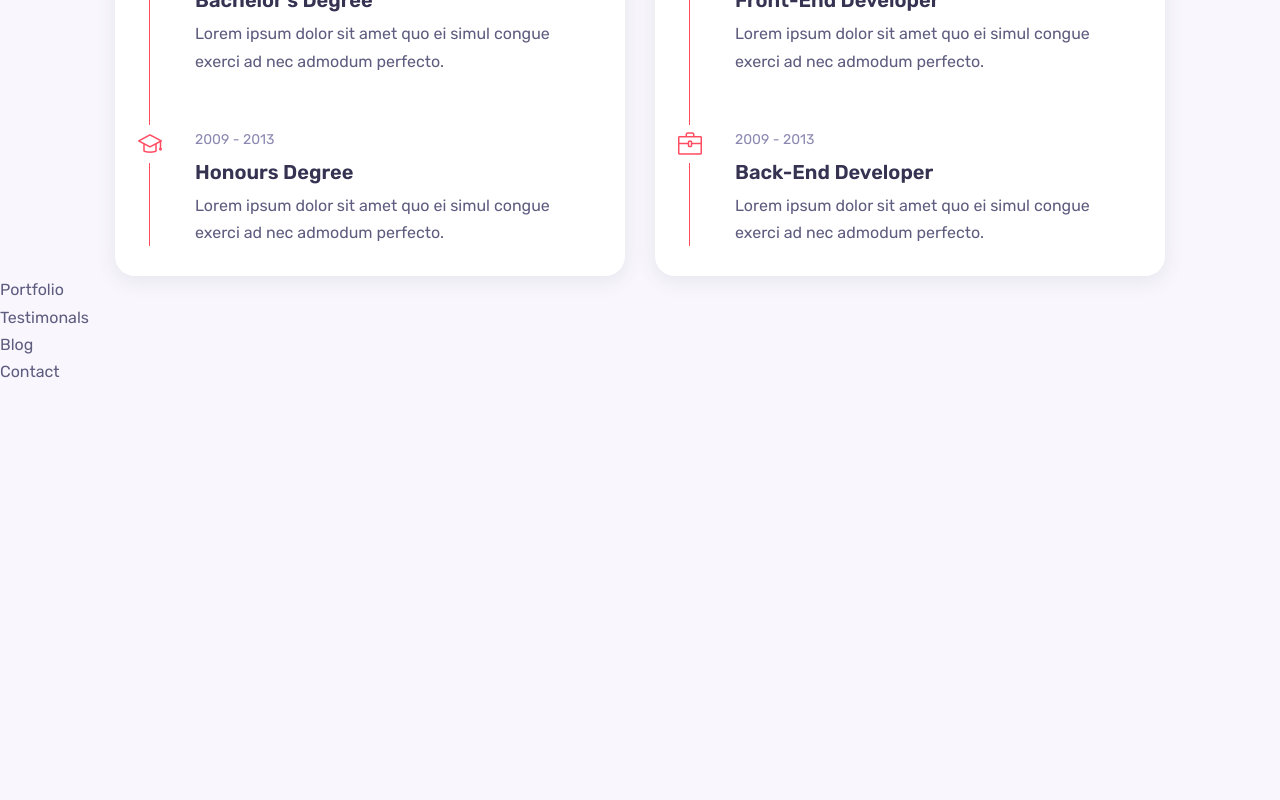
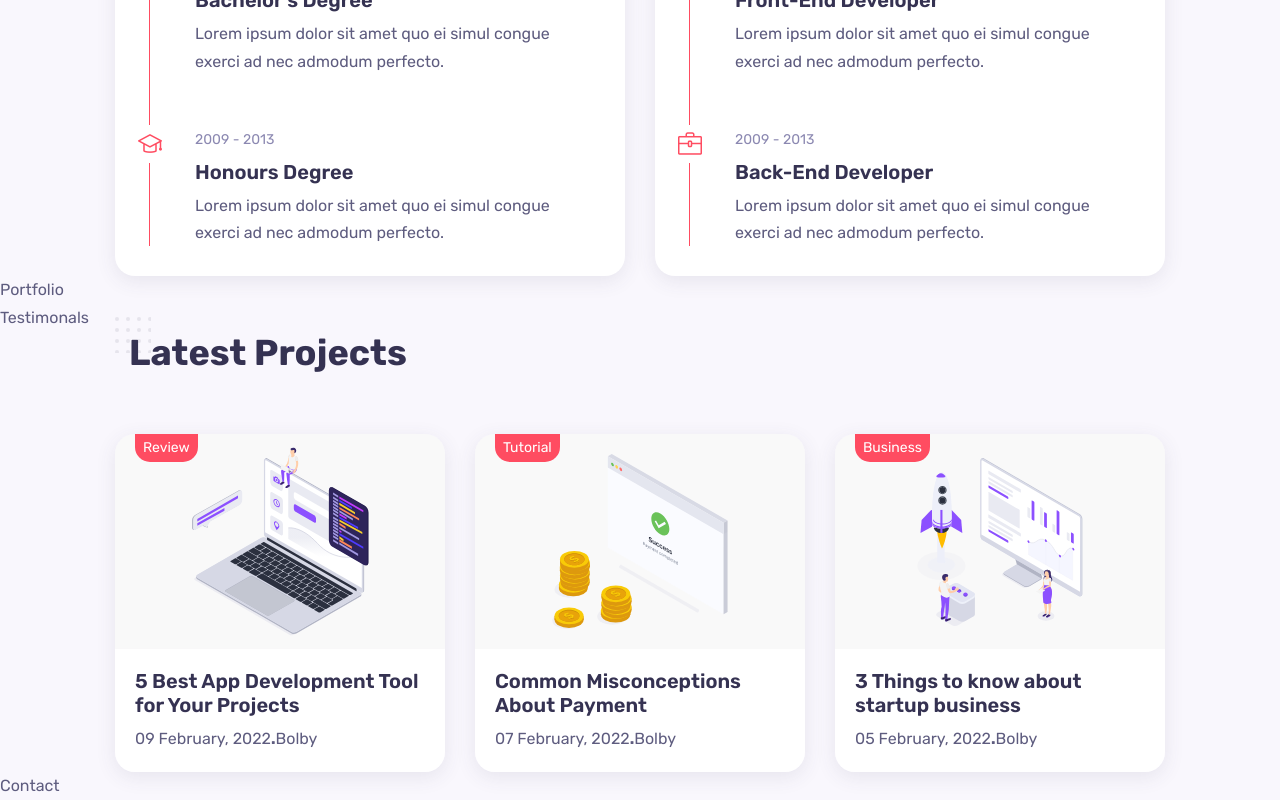
Before and after one commit to NethminiSandunika/my-react-portfolio, a React (Create React App) app: page / in a window 1280 px wide. Shown: the part 1923-2723 px from the top of the page. Before the commit the page ends 2308 px from the top, so only its background shows below. Built offline with nearby package versions, Linux system fonts and the light colour scheme.

Commit message:
stareted the blog section

```diff
--- a/src/components/blog/Blog.jsx
+++ b/src/components/blog/Blog.jsx
@@ -1,9 +1,80 @@
 import React from 'react';
 import "./blog.css";
+import Image1 from "../../assets/blog-1.svg";
+import Image2 from "../../assets/blog-2.svg";
+import Image3 from "../../assets/blog-3.svg";
 
 const Blog = () => {
     return(
-        <div>Blog</div>
+        <section className="blog container section" id="blog">
+            <h2 className="section__title">Latest Projects</h2>
+
+            <div className="blog__container grid">
+                <div className="blog__card">
+                    <div className="blog__thumb">
+                        <a href="#"><span className="blog__category">Review</span></a>
+                        <a href="#"><img src={Image1} alt=""
+                        className="blog__img" /></a>
+                    </div>
+                    <div className="blog__details">
+                        <h3 className="blog__title">5 Best App Development Tool for Your Projects</h3>
+                        <div className="blog meta">
+                            <span>09 February, 2022</span>
+                            <span className="blog__dot">.</span>
+                            <span>Bolby</span>
+
+                        </div>
+
+
+                    </div>
+
+                </div>
+
+                <div className="blog__card">
+                    <div className="blog__thumb">
+                        <a href="#"><span className="blog__category">Tutorial</span></a>
+                        <a href="#"><img src={Image2} alt=""
+                        className="blog__img" /></a>
+                    </div>
+                    <div className="blog__details">
+                        <h3 className="blog__title">Common Misconceptions About Payment</h3>
+                        <div className="blog meta">
+                            <span>07 February, 2022</span>
+                            <span className="blog__dot">.</span>
+                            <span>Bolby</span>
+
+                        </div>
+
+
+                    </div>
+
+                </div>
+
+                <div className="blog__card">
+                    <div className="blog__thumb">
+                        <a href="#"><span className="blog__category">Business</span></a>
+                        <a href="#"><img src={Image3} alt=""
+                        className="blog__img" /></a>
+                    </div>
+                    <div className="blog__details">
+                        <h3 className="blog__title">3 Things to know about startup business</h3>
+                        <div className="blog meta">
+                            <span>05 February, 2022</span>
+                            <span className="blog__dot">.</span>
+                            <span>Bolby</span>
+
+                        </div>
+
+
+                    </div>
+
+                </div>
+
+
+
+            </div>
+
+        </section>
     )
 }
 
--- a/src/components/blog/blog.css
+++ b/src/components/blog/blog.css
@@ -0,0 +1,59 @@
+.blog__container {
+    grid-template-columns: repeat(3, 1fr);
+    column-gap: 1.875rem;
+}
+
+.blog__card {
+    box-shadow: var(--shadow);
+    border-radius: var(--border-radius);
+    overflow: hidden;
+}
+
+.blog__thumb {
+    position: relative;
+    overflow: hidden;
+}
+
+.blog__img {
+    transform: scale(1);
+    transition: .3s;
+}
+
+.blog__thumb:hover .blog__img {
+    transform: scale(1.1);
+}
+
+.blog__category {
+    color: #fff;
+    background-color: var(--first-color);
+    border-bottom-left-radius: 0.9375rem;
+    border-bottom-right-radius: 0.9375rem;
+    position: absolute;
+    top: 0;
+    left: 1.25rem;
+    font-size: var(--small-font-size);
+    display: inline-block;
+    padding: 0.125rem 0.5rem;
+    z-index: 1;
+}
+
+.blog__details {
+    background-color: var(--container-color);
+    padding: 1.25rem;
+}
+
+.blog__title {
+    font-size: var(--h3-font-size);
+    margin-bottom: 0.5rem;
+}
+
+.blog__meta {
+    display: flex;
+    column-gap: 0.6rem;
+    font-size: var(--small-font-size);
+    color: #8b88b1;
+}
+
+.blog__dot {
+    font-weight: var(--font-bold);
+}
--- a/src/components/home/Home.jsx
+++ b/src/components/home/Home.jsx
@@ -8,7 +8,7 @@
 const Home = () => {
     return(
         <section className="home container" id="home">
-            <div className="intero">
+            <div className="intro">
                 <img src={Me} alt="" className="home__img" />
                 <h1 className="home__name">Nethmini Sandunika</h1>
                 <span className="home__education">I'm a QA Enthusiast</span>
--- a/src/components/home/home.css
+++ b/src/components/home/home.css
@@ -9,6 +9,7 @@
 .intro {
     max-width: 540px;
     text-align: center;
+    z-index: 1;
 }
 
 .home__img {
@@ -27,13 +28,13 @@
     margin: 1.5rem 0;
 }
 
-.home__socials-link {
+.home__social-link {
     color: var(--title-color);
     font-size: 1.3rem;
     transition: .3s;
 }
 
-.home__socials-link:hover {
+.home__social-link:hover {
     color: hsl(43, 100%, 68%);
 }
 
```
